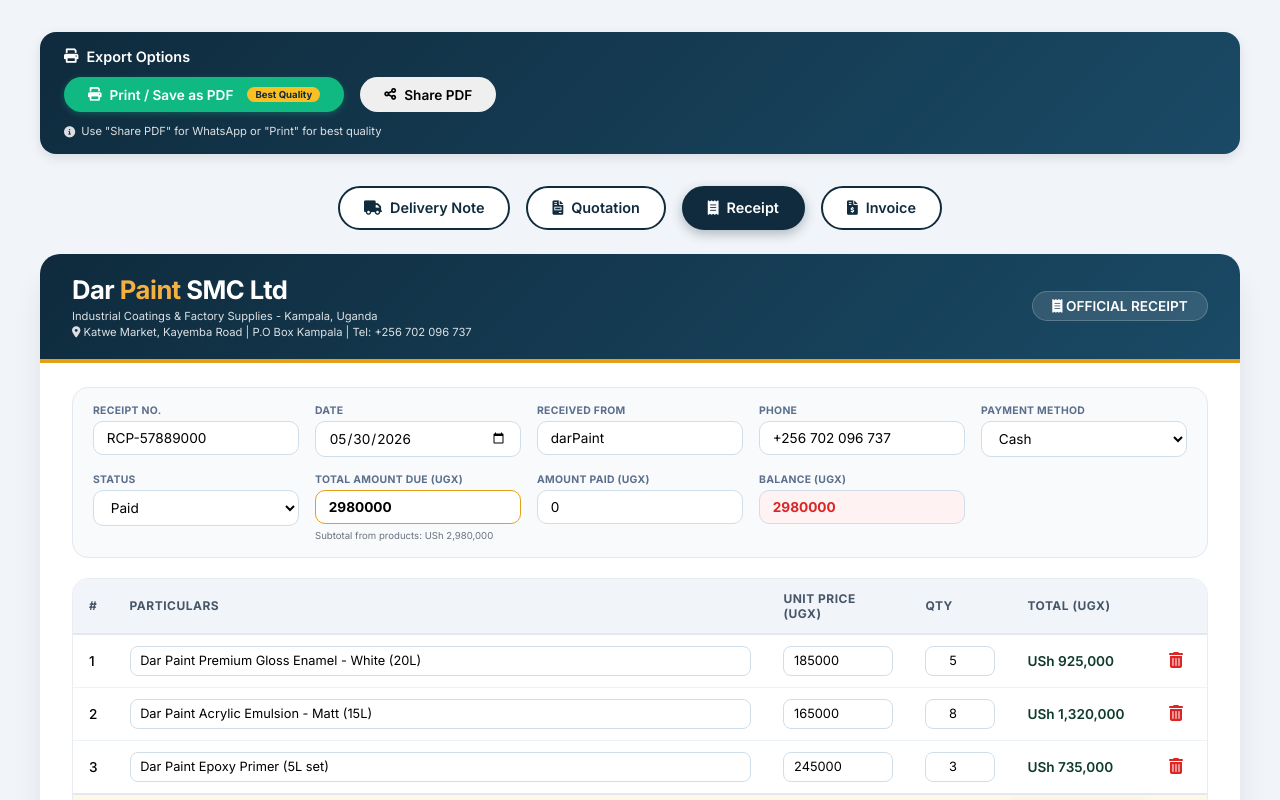
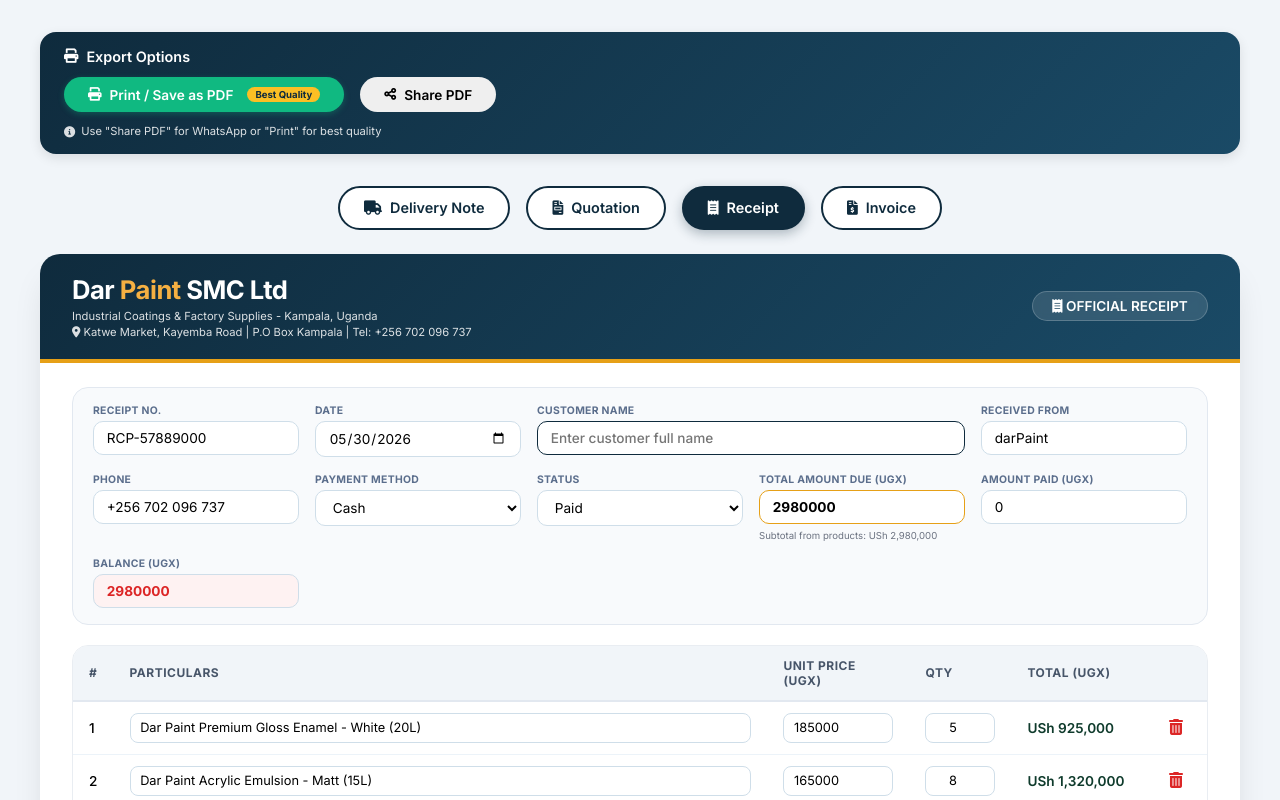
Before and after one commit to Muzaphal/Document-System, a Next.js app: page / in a window 1280 px wide. Both pictures are taken after a click on the button "Receipt". Shown: the top 800 px of the page. Built offline with nearby package versions, Linux system fonts and the light colour scheme.

Commit message:
Add Customer Name field to receipt section with professional spacing

```diff
--- a/app/page.tsx
+++ b/app/page.tsx
@@ -103,6 +103,8 @@
   const [paymentStatus, setPaymentStatus] = useState('Paid');
   const [receiptCustomerName, setReceiptCustomerName] = useState('darPaint');
   const [receiptCustomerPhone, setReceiptCustomerPhone] = useState('+256 702 096 737');
+  // NEW: Customer Full Name field for receipt
+  const [receiptCustomerFullName, setReceiptCustomerFullName] = useState('');
 
   // NEW: Payment tracking fields for receipt - Now Total Amount Due is editable
   const [customTotalAmount, setCustomTotalAmount] = useState<number>(0);
@@ -392,6 +394,7 @@
     setPaymentStatus('Paid');
     setReceiptCustomerName('darPaint');
     setReceiptCustomerPhone('+256 702 096 737');
+    setReceiptCustomerFullName(''); // Reset customer full name
     setCustomTotalAmount(0);
     setAmountPaid(0);
     setBalance(0);
@@ -713,7 +716,7 @@
         </div>
       )}
 
-      {/* Receipt View with Editable Total Amount Due */}
+      {/* Receipt View with Customer Name and Editable Total Amount Due */}
       {activeView === 'receipt' && receiptDate && receiptNumber && (
         <div ref={receiptRef}>
           <div className="document-card print-one-page">
@@ -727,6 +730,18 @@
                 <div className="compact-field">
                   <label>Date</label>
                   <input type="date" value={receiptDate} onChange={(e) => setReceiptDate(e.target.value)} />
+                </div>
+                {/* NEW: Customer Full Name Field - Placed prominently */}
+                <div className="compact-field" style={{ gridColumn: 'span 2' }}>
+                  <label>Customer Name</label>
+                  <input
+                    type="text"
+                    value={receiptCustomerFullName}
+                    onChange={(e) => setReceiptCustomerFullName(e.target.value)}
+                    className="receipt-amount-input"
+                    placeholder="Enter customer full name"
+                    style={{ fontWeight: '500', borderColor: '#0f2b3d' }}
+                  />
                 </div>
                 <div className="compact-field">
                   <label>Received From</label>
@@ -797,6 +812,7 @@
               {renderProductTable(receiptProducts, updateReceiptRow, removeReceiptRow, addReceiptRow, true, receiptTotal)}
 
               <div className="receipt-summary">
+                <div><strong>Customer:</strong> {receiptCustomerFullName || receiptCustomerName}</div>
                 <div><strong>Total Amount:</strong> {formatUGX(customTotalAmount || receiptTotal)}</div>
                 <div><strong>Amount Paid:</strong> {formatUGX(amountPaid)}</div>
                 <div><strong>Balance:</strong> {formatUGX(balance)}</div>
```
